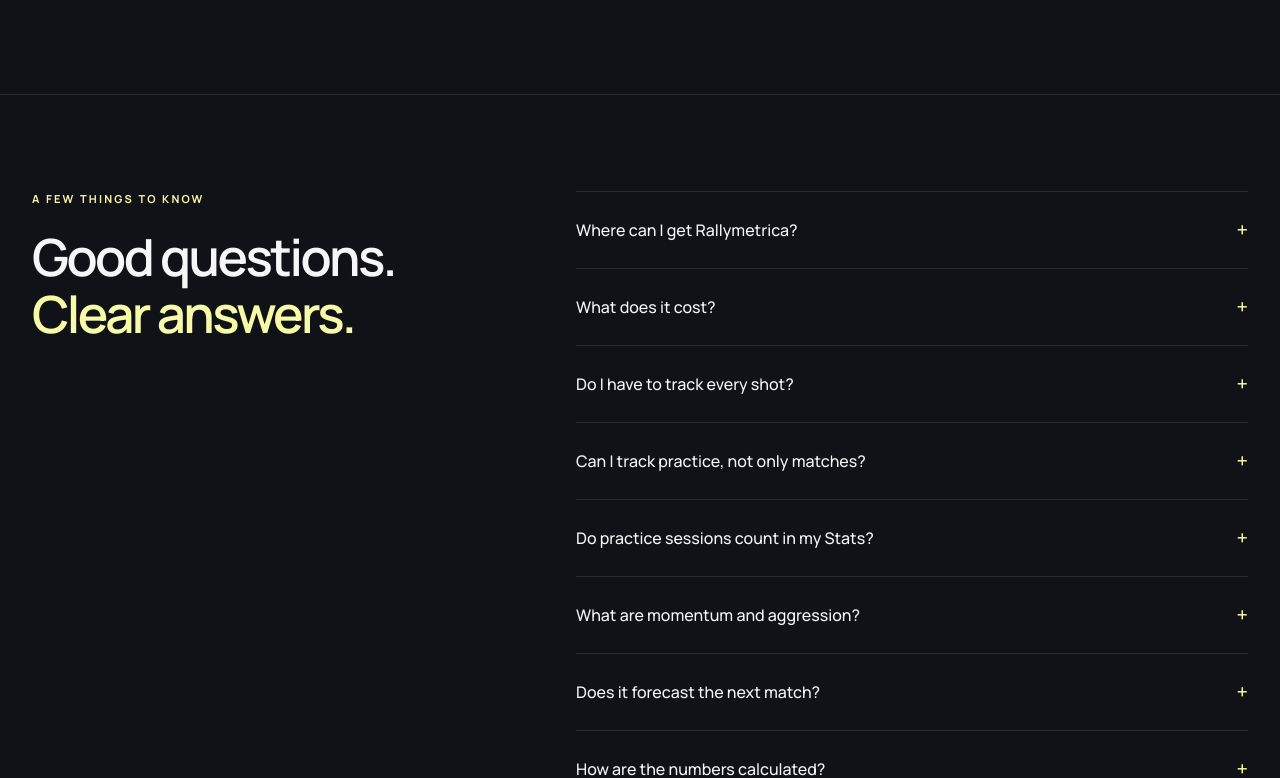
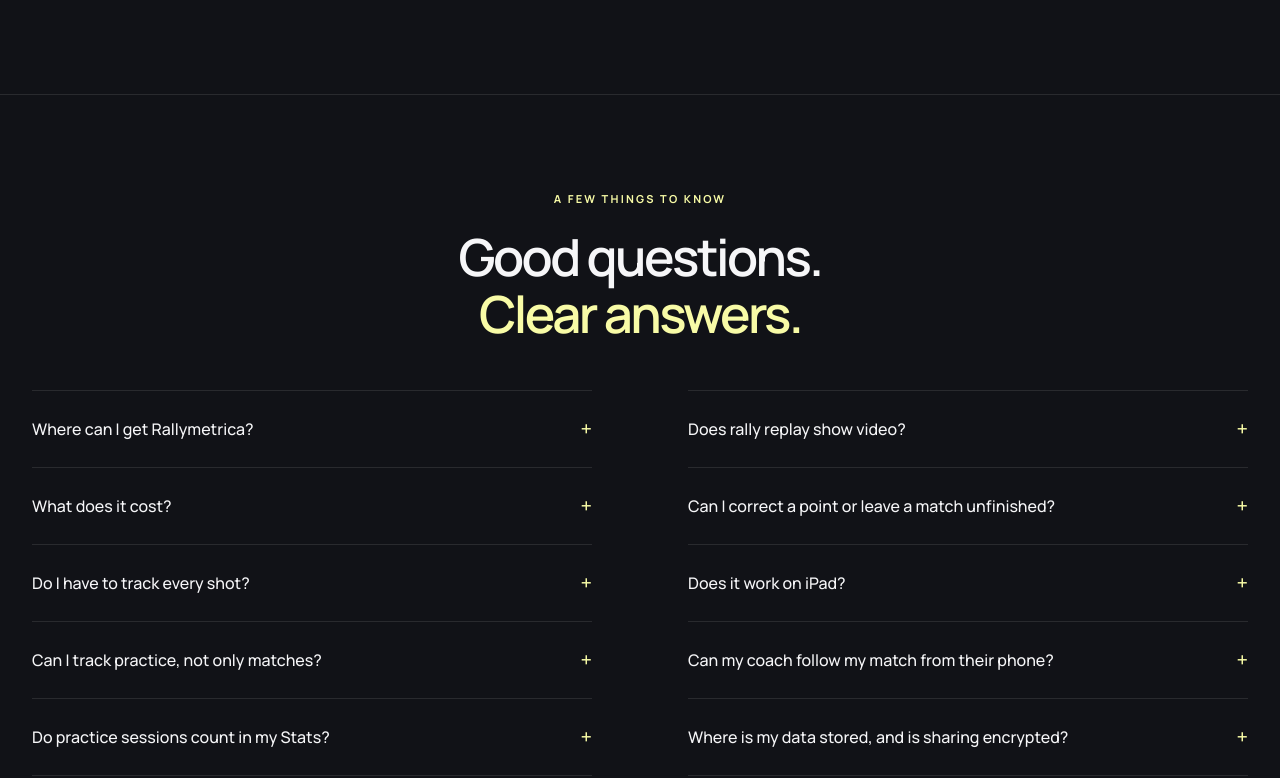
Before and after one commit to trokictech/website_rallymetrica.com, a Next.js app in the folder website/: page / in a window 1280 px wide. Shown: the part 10508-11286 px from the top of the page. Built offline with nearby package versions, Linux system fonts and the light colour scheme.

Commit message:
Use independent desktop FAQ columns

```diff
--- a/website/src/components/Faqs.tsx
+++ b/website/src/components/Faqs.tsx
@@ -22,5 +22,8 @@
 ]
 
 export function Faqs() {
-  return <section id="faqs" className="border-t border-white/10 py-20 sm:py-24"><Container><div className="grid gap-12 lg:grid-cols-[.8fr_1.2fr] lg:gap-24"><div><p className="eyebrow text-accent">A few things to know</p><h2 className="section-heading mt-5">Good questions.<br /><span className="text-accent">Clear answers.</span></h2></div><div>{faqs.map(faq => <details key={faq.question} className="group border-b border-white/10 py-6 first:border-t"><summary className="flex list-none items-center justify-between gap-6 text-base font-medium [&::-webkit-details-marker]:hidden">{faq.question}<span className="text-xl text-accent transition-transform group-open:rotate-45" aria-hidden="true">+</span></summary><p className="mt-4 pr-7 text-sm leading-7 text-muted">{faq.answer}</p>{faq.href && <Link href={faq.href} className="mt-3 inline-block text-sm font-semibold text-accent">{faq.linkText} <span aria-hidden="true">↗</span></Link>}</details>)}</div></div></Container></section>
+  const midpoint = Math.ceil(faqs.length / 2)
+  const columns = [faqs.slice(0, midpoint), faqs.slice(midpoint)]
+
+  return <section id="faqs" className="border-t border-white/10 py-20 sm:py-24"><Container><div className="mx-auto max-w-2xl text-center"><p className="eyebrow text-accent">A few things to know</p><h2 className="section-heading mt-5">Good questions.<br /><span className="text-accent">Clear answers.</span></h2></div><div className="mt-12 grid items-start lg:grid-cols-2 lg:gap-x-24">{columns.map((column, index) => <div key={index} className={index === 0 ? 'border-t border-white/10' : 'lg:border-t lg:border-white/10'}>{column.map(faq => <details key={faq.question} className="group border-b border-white/10 py-6"><summary className="flex list-none items-center justify-between gap-6 text-base font-medium [&::-webkit-details-marker]:hidden">{faq.question}<span className="text-xl text-accent transition-transform group-open:rotate-45" aria-hidden="true">+</span></summary><p className="mt-4 pr-7 text-sm leading-7 text-muted">{faq.answer}</p>{faq.href && <Link href={faq.href} className="mt-3 inline-block text-sm font-semibold text-accent">{faq.linkText} <span aria-hidden="true">↗</span></Link>}</details>)}</div>)}</div></Container></section>
 }
```
Also changed, not shown: 2 other files (tests, documents, lock files or other folders).
